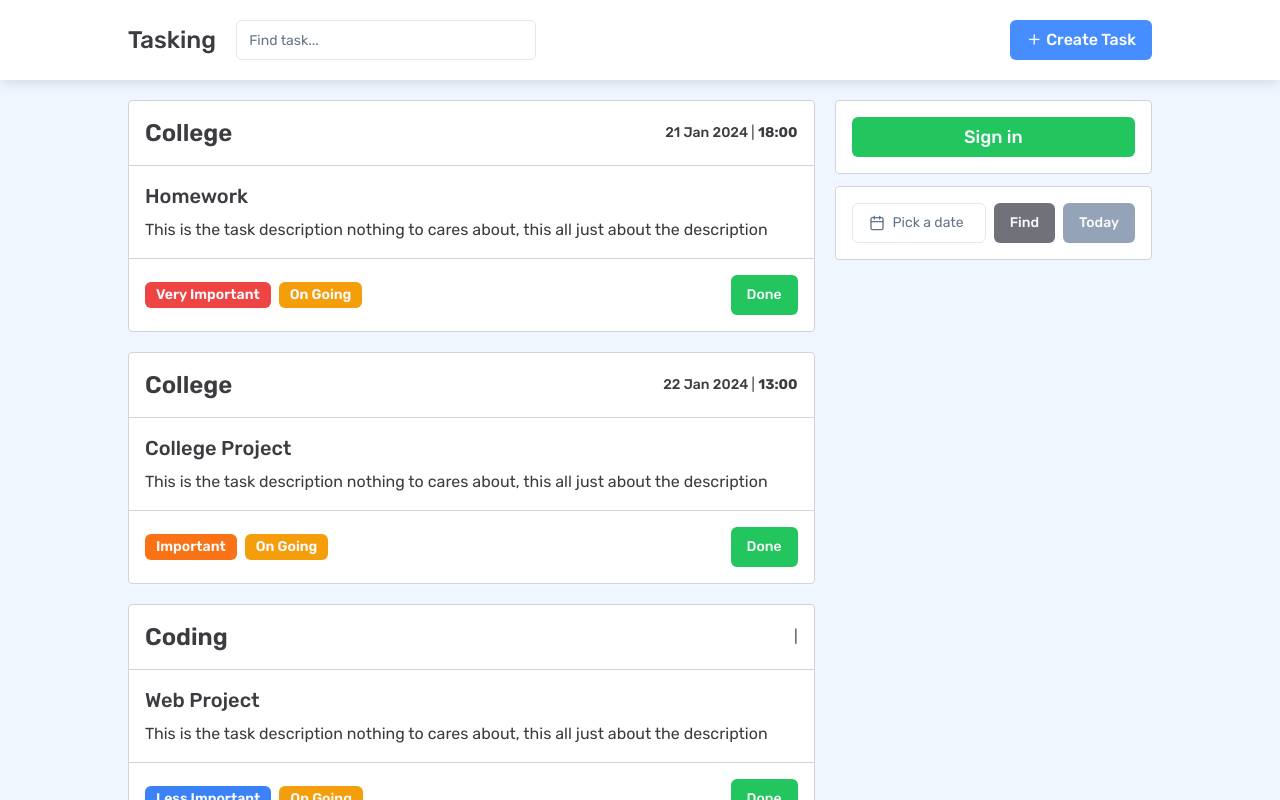
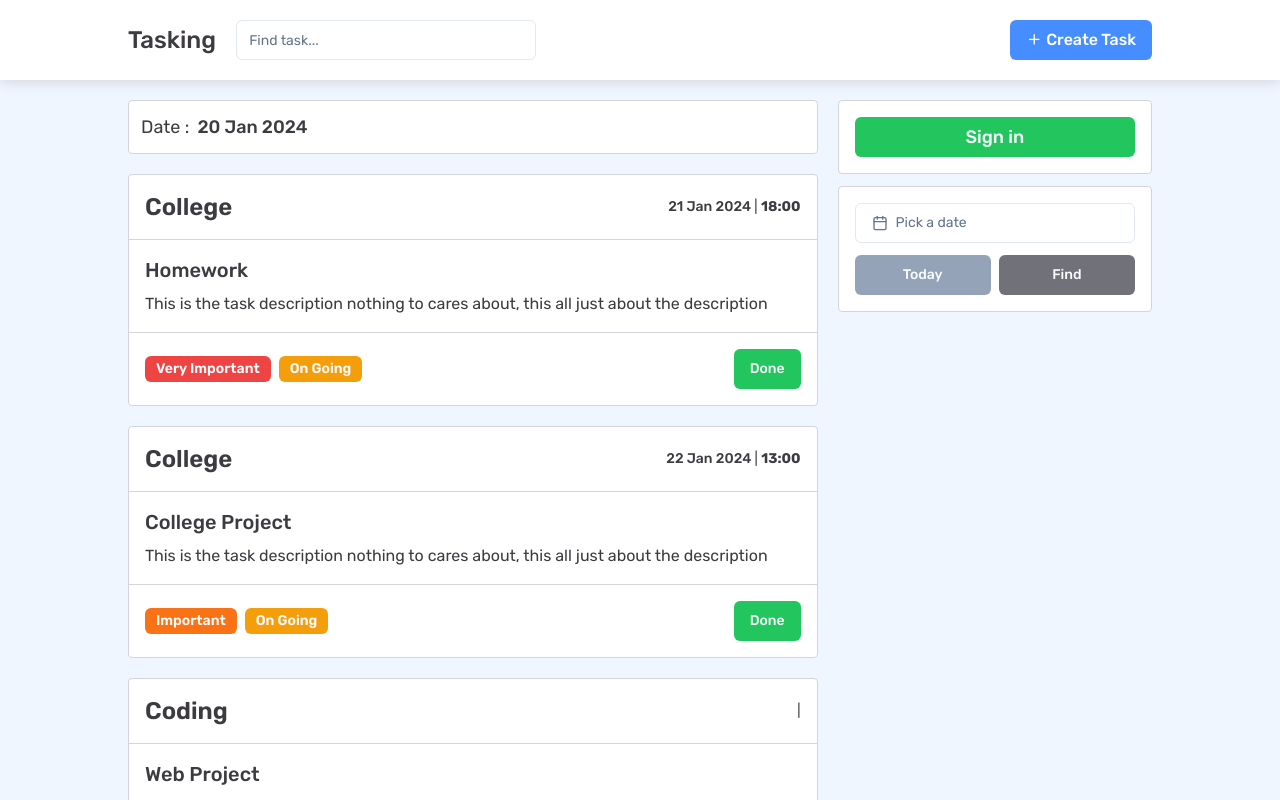
Before and after one commit to hmdnubaidillah/tasking, a Next.js app: page / in a window 1280 px wide. Shown: the top 800 px of the page. Built offline with nearby package versions, Linux system fonts and the light colour scheme.

Commit message:
feat: date badge

```diff
--- a/app/page.tsx
+++ b/app/page.tsx
@@ -1,17 +1,21 @@
 import CardTask from "@/components/CardTask";
 import ProfileBar from "@/components/ProfileBar";
 import CalendarComp from "@/components/Calendar";
+import DateBadge from "@/components/DateBadge";
 
 export default function Home() {
   return (
     <main className="bg-whiteBlue text-textPrimary">
-      <div className="py-[100px] sm:w-[80%] w-[90%] m-auto gap-5 flex sm:flex-row flex-col-reverse justify-between">
-        <section className="flex flex-col gap-5 sm:w-[68%] w-full">
-          <CardTask />
-        </section>
-        <section className="sm:w-[31%]">
-          <ProfileBar />
-          <CalendarComp />
+      <div className="py-[100px] sm:w-[80%] w-[90%] m-auto gap-5 justify-between flex flex-col">
+        <section className="flex sm:flex-row flex-col-reverse gap-5">
+          <div className="flex flex-col gap-5 sm:w-[68%] w-full">
+            <DateBadge />
+            <CardTask />
+          </div>
+          <div className="sm:w-[31%]">
+            <ProfileBar />
+            <CalendarComp />
+          </div>
         </section>
       </div>
     </main>
--- a/components/Calendar.tsx
+++ b/components/Calendar.tsx
@@ -3,11 +3,11 @@ import { Button } from "./ui/button";
 
 export default function CalendarComp() {
   return (
-    <div className="mt-3 bg-white p-4 border border-gray-300 rounded-sm flex items-center justify-between">
+    <div className="mt-3 bg-white p-4 border border-gray-300 rounded-sm flex flex-col items-center justify-between">
       <DatePicker />
-      <div className="flex gap-2 ml-2">
-        <Button className="bg-zinc-500 hover:bg-zinc-400 text-sm">Find</Button>
-        <Button className="bg-slate-400 hover:bg-slate-500">Today</Button>
+      <div className="w-full flex gap-2 mt-3">
+        <Button className="bg-slate-400 hover:bg-slate-500 w-full">Today</Button>
+        <Button className="bg-zinc-500 hover:bg-zinc-400 text-sm w-full">Find</Button>
       </div>
     </div>
   );
--- /dev/null
+++ b/components/DateBadge.tsx
@@ -0,0 +1,12 @@
+import moment from "moment";
+
+export default function DateBadge() {
+  const today = moment(new Date()).format("DD MMM YYYY");
+
+  return (
+    <div className="w-full bg-white border border-gray-300 p-3 text-textPrimary flex items-center gap-2 rounded-sm">
+      <h1 className="text-lg font-normal">Date : </h1>
+      <h1 className="text-lg font-medium">{today}</h1>
+    </div>
+  );
+}
--- a/components/Nav.tsx
+++ b/components/Nav.tsx
@@ -9,6 +9,7 @@ export default function Nav() {
 
   function handleOpenModal() {
     setTaskDialog((prev) => !prev);
+    // setTaskDialog(true);
     document.querySelector("body")?.classList.add("overflow-hidden");
   }
 
--- /dev/null
+++ b/components/index.ts
@@ -0,0 +1,3 @@
+import DateBadge from "./DateBadge";
+
+export { DateBadge };
--- a/components/ui/datePicker.tsx
+++ b/components/ui/datePicker.tsx
@@ -17,7 +17,7 @@ export function DatePicker() {
       <PopoverTrigger asChild>
         <Button
           variant={"outline"}
-          className={cn("w-[280px] justify-start text-left font-normal", !date && "text-muted-foreground")}
+          className={cn("w-full justify-start text-left font-normal", !date && "text-muted-foreground")}
         >
           <CalendarIcon className="mr-2 h-4 w-4" />
           {date ? format(date, "PPP") : <span>Pick a date</span>}
--- a/tailwind.config.ts
+++ b/tailwind.config.ts
@@ -26,7 +26,7 @@ const config = {
         background: "hsl(var(--background))",
         foreground: "hsl(var(--foreground))",
         primary: {
-          DEFAULT: "hsl(var(--primary))",
+          DEFAULT: "#468DFF",
           foreground: "hsl(var(--primary-foreground))",
         },
         secondary: {
```
Also changed, not shown: components/ui/calendar.tsx (+14 -24 lines).
